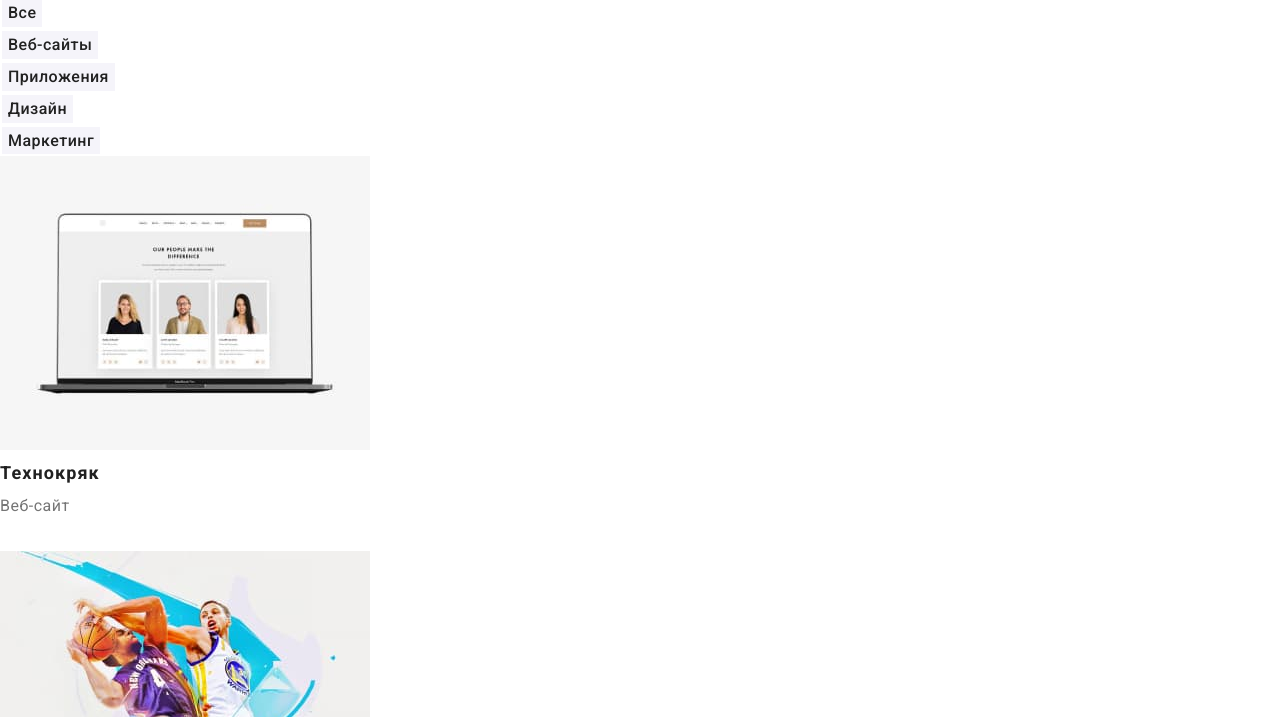
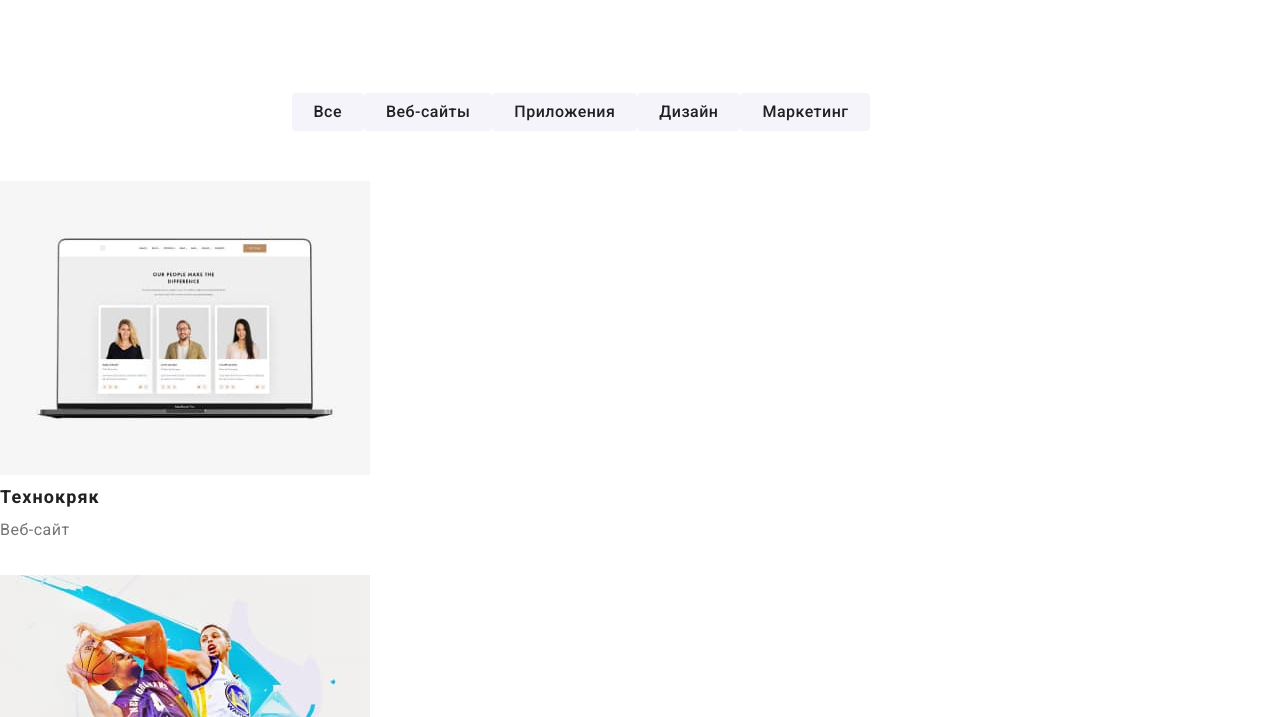
Before and after one commit to GuzOleg/goit-markup-hw-03, a plain HTML site: page portfolio.html in a window 1280 px wide. Shown: the part 83-800 px from the top of the page. Drawn offline with nearby package versions, Linux system fonts and the light colour scheme.

Commit message:
Portfolio

```diff
--- a/css/style.css
+++ b/css/style.css
@@ -8,6 +8,7 @@
   --section-background: #e5e5e5;
   --section-bg:#2F303A;
   --bt-background:#F5F4FA;
+  --head-line: #ececec;
 }
 
 p,
@@ -98,6 +99,7 @@ section {
   line-height: 1.14;
   letter-spacing: 0.02em;
   color: var(--title-color);
+  border-bottom: 1px solid var(--head-line);
 }
 
 .navig-item {
@@ -241,6 +243,17 @@ section {
 }
 
 /* ------- Портфолио ------- */
+.filter-portfolio-box {
+  display: flex;
+  margin: 95px 0 50px 0;
+  justify-content: center;
+
+}
+.filter-portfolio-box .list:nth-child(1n) {
+  display: flex;
+  margin: 0 8px 0 0;
+}
+
 .title-portfolio {
   font-weight: 700;
   font-size: 18px;
@@ -265,13 +278,16 @@ section {
   color: var(--title-color);
   background-color: var(--bt-background);
   border-width: 0;
-  margin: 2px;
+  padding: 6px 22px 6px 22px;
+  border-radius: 4px;
 }
 .bt-portfolio:hover {
   color: var(--item-off);
   background-color: var(--item-on);
+  box-shadow: 0px 3px 1px rgba(0, 0, 0, 0.1), 0px 1px 2px rgba(0, 0, 0, 0.08), 0px 2px 2px rgba(0, 0, 0, 0.12);
+  border-radius: 4px;
+}
 
-}
 
 /* ------- Оформление футера ------- */
 footer .logo,
--- a/portfolio.html
+++ b/portfolio.html
@@ -38,6 +38,7 @@
         <h1 class="title-hiden">Наши работы</h1>
         <!--Portfolio Filter-->
         <h2 class="title-hiden">Типы работ</h2>
+        <div class="container filter-portfolio-box">
           <ul class="list">
               <li><button type="button" class="bt-portfolio">Все</button></li>
               <li><button type="button" class="bt-portfolio">Веб-сайты</button></li>
@@ -45,6 +46,7 @@
               <li><button type="button" class="bt-portfolio">Дизайн</button></li>
               <li><button type="button" class="bt-portfolio">Маркетинг</button></li>
           </ul>
+        </div>
         <!--Portfolio items-->
         <ul class="list">
             <li>
```
Also changed, not shown: index.html (line endings or trailing spaces). Lines whose indentation alone changed are shown as unchanged.
